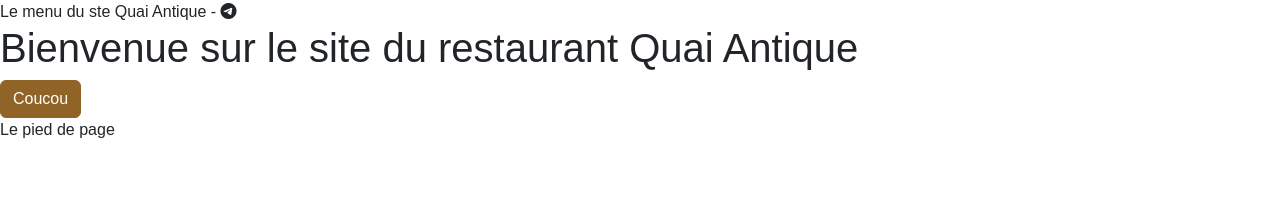
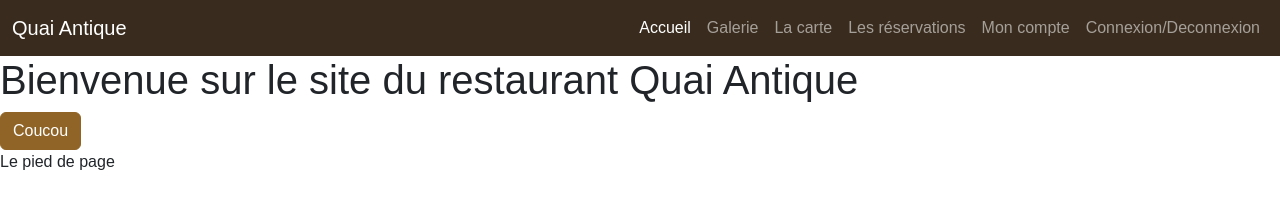
Before and after one commit to JulienNedellec/QuaiAntiqueRestaurantFront, a website with bundled scripts: page index.html in a window 1280 px wide. Built offline with nearby package versions, Linux system fonts and the light colour scheme; files whose address does not match are found by name; a web font is replaced by a local one.

Commit message:
Add site header

```diff
--- a/index.html
+++ b/index.html
@@ -11,7 +11,38 @@
     <title>Document</title>
 </head>
 <body>
-    <header>Le menu du ste Quai Antique - <i class="bi bi-telegram"></i></header>
+    <header>
+        <nav class="navbar navbar-expand-lg bg-dark" data-bs-theme="dark">
+            <div class="container-fluid">
+                <a class="navbar-brand" href="/">Quai Antique</a>
+                <button class="navbar-toggler" type="button" data-bs-toggle="collapse" data-bs-target="#navbarSupportedContent" aria-controls="navbarSupportedContent" aria-expanded="false" aria-label="Toggle navigation">
+                    <span class="navbar-toggler-icon"></span>
+                </button>
+                <div class="collapse navbar-collapse" id="navbarSupportedContent">
+                    <ul class="navbar-nav ms-auto mb-2 mb-lg-0">
+                        <li class="nav-item">
+                            <a class="nav-link active" href="/">Accueil</a>
+                        </li>
+                        <li class="nav-item">
+                            <a class="nav-link" href="#">Galerie</a>
+                        </li>
+                        <li class="nav-item">
+                            <a class="nav-link" href="#">La carte</a>
+                        </li>
+                        <li class="nav-item">
+                            <a class="nav-link" href="#">Les réservations</a>
+                        </li>
+                        <li class="nav-item">
+                            <a class="nav-link" href="#">Mon compte</a>
+                        </li>
+                        <li class="nav-item">
+                            <a class="nav-link" href="#">Connexion/Deconnexion</a>
+                        </li>
+                    </ul>
+                </div>
+            </div>
+        </nav>
+    </header>
     <main id="main-page">
         <!-- <h1>Contenu de la page</h1> -->
     </main>
```
